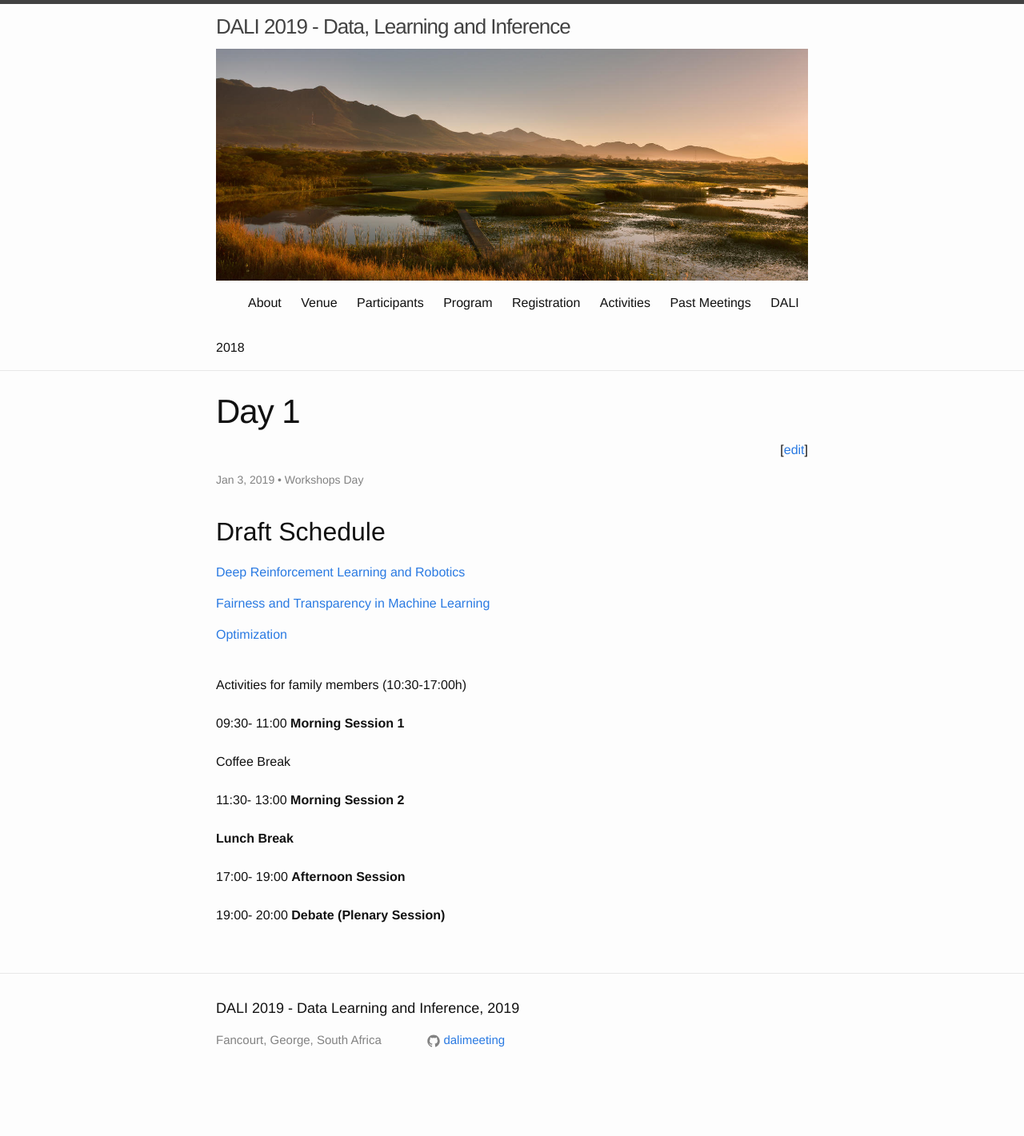
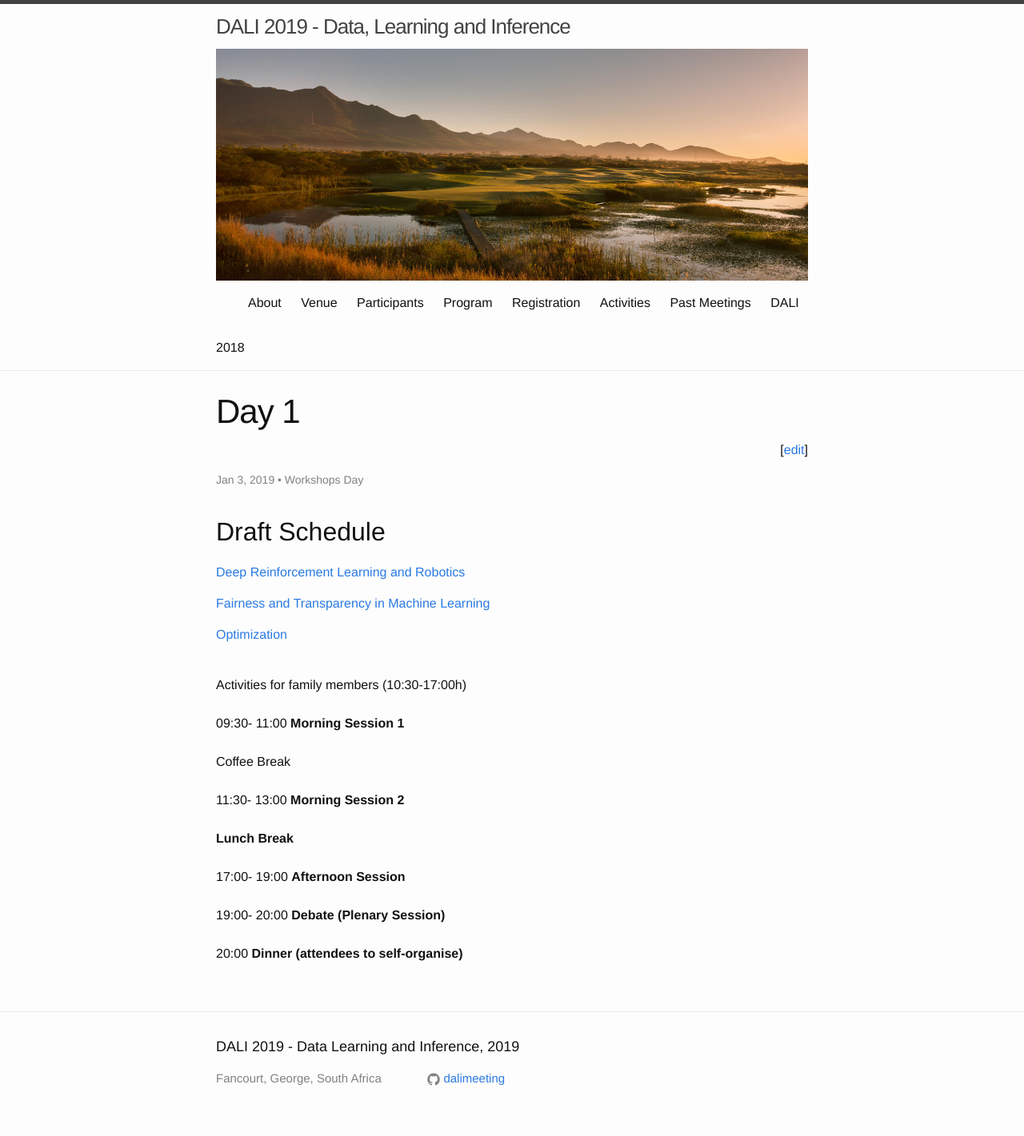
Before and after one commit to dalimeeting/dalimeeting.github.io, a Jekyll site: the page built from _posts/2019-01-03-day-1.md, in a window 1280 px wide. Shown: the whole page at 80% size. Built offline with Jekyll 4.4.1, drawn with Linux system fonts in a browser that asks for light colours; before the commit the page ends 1373 px from its top, so only the background shows below that.

Commit message:
Update 2019-01-03-day-1.md

```diff
--- a/_posts/2019-01-03-day-1.md
+++ b/_posts/2019-01-03-day-1.md
@@ -21,4 +21,6 @@ talks:
 - title: "Debate (Plenary Session)"
   start: "19:00"
   end: "20:00"
+- title: "Dinner (attendees to self-organise)"
+  start: "20:00"
 ---
```
